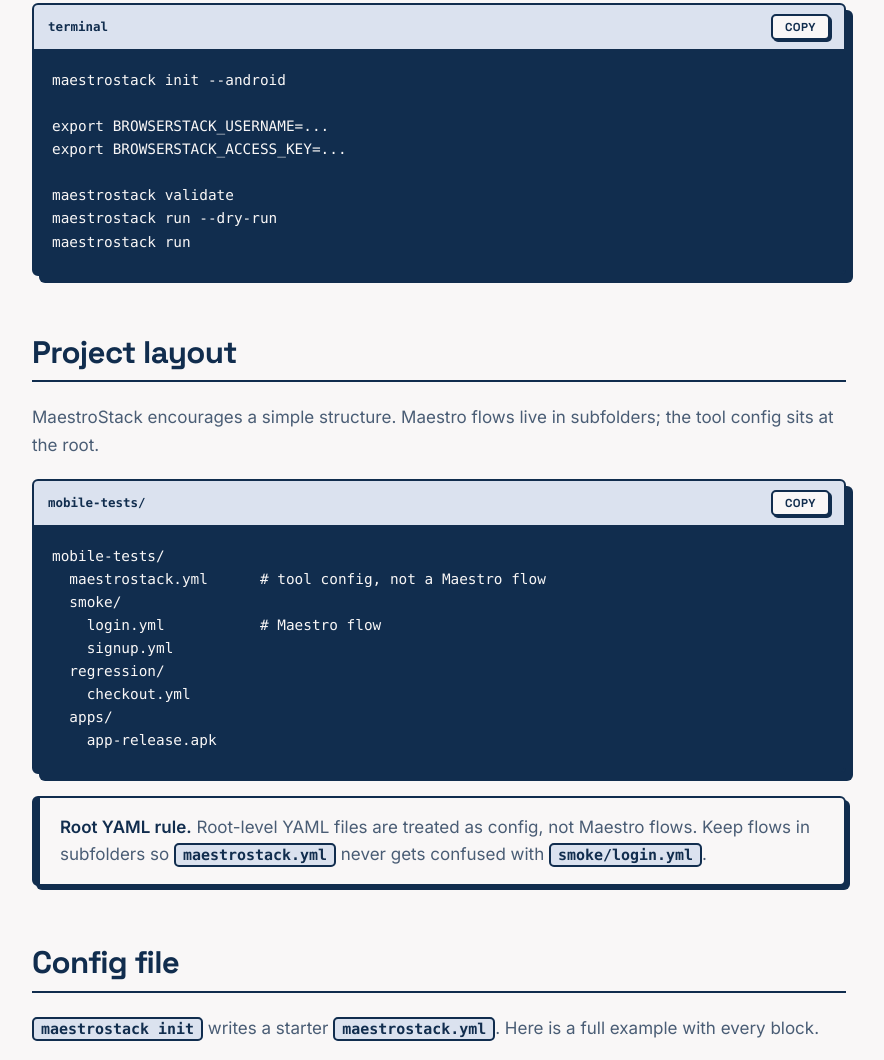
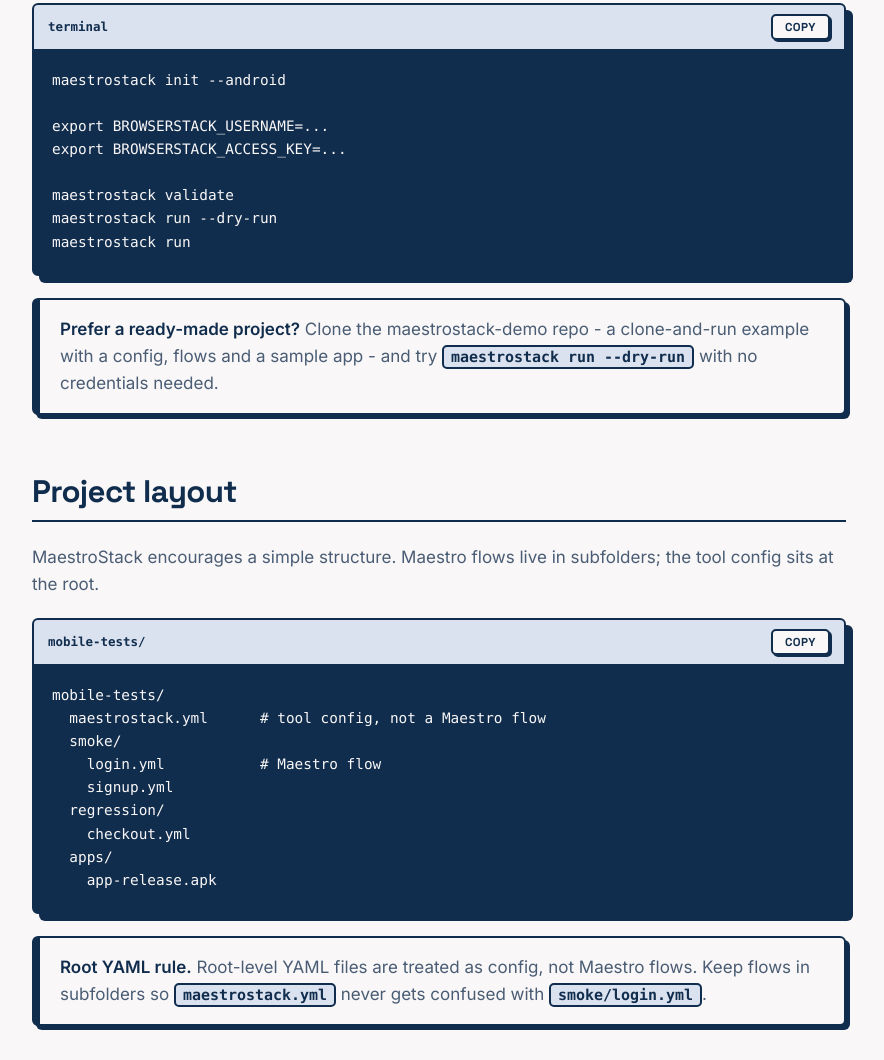
Before and after one commit to RohanImmanuel/maestrostack, a website: page docs/docs.html in a window 1280 px wide. Shown: the part 1475-2535 px from the top of the page, without its empty margins (350-1234 px from the left). Drawn offline with Linux system fonts and the light colour scheme.

Commit message:
Link the maestrostack-demo clone-and-run example

```diff
--- a/docs/docs.html
+++ b/docs/docs.html
@@ -154,6 +154,12 @@
 maestrostack validate
 maestrostack run --dry-run
 maestrostack run</pre>
+          </div>
+          <div class="callout">
+            <strong>Prefer a ready-made project?</strong> Clone the
+            <a class="inline" href="https://github.com/RohanImmanuel/maestrostack-demo" target="_blank" rel="noopener">maestrostack-demo</a>
+            repo - a clone-and-run example with a config, flows and a sample app - and try
+            <code>maestrostack run --dry-run</code> with no credentials needed.
           </div>
         </section>
 
--- a/docs/llms.txt
+++ b/docs/llms.txt
@@ -26,3 +26,4 @@
 - [Documentation](https://rohanimmanuel.github.io/maestrostack/docs.html): install, configuration, commands, execute modes, parallel execution, FAQ.
 - [Source on GitHub](https://github.com/RohanImmanuel/maestrostack)
 - [npm package](https://www.npmjs.com/package/maestrostack)
+- [Example project](https://github.com/RohanImmanuel/maestrostack-demo): a clone-and-run demo with a config, flows and a sample app.
```
Also changed, not shown: docs/index.html (+1 -0 lines), README.md.
